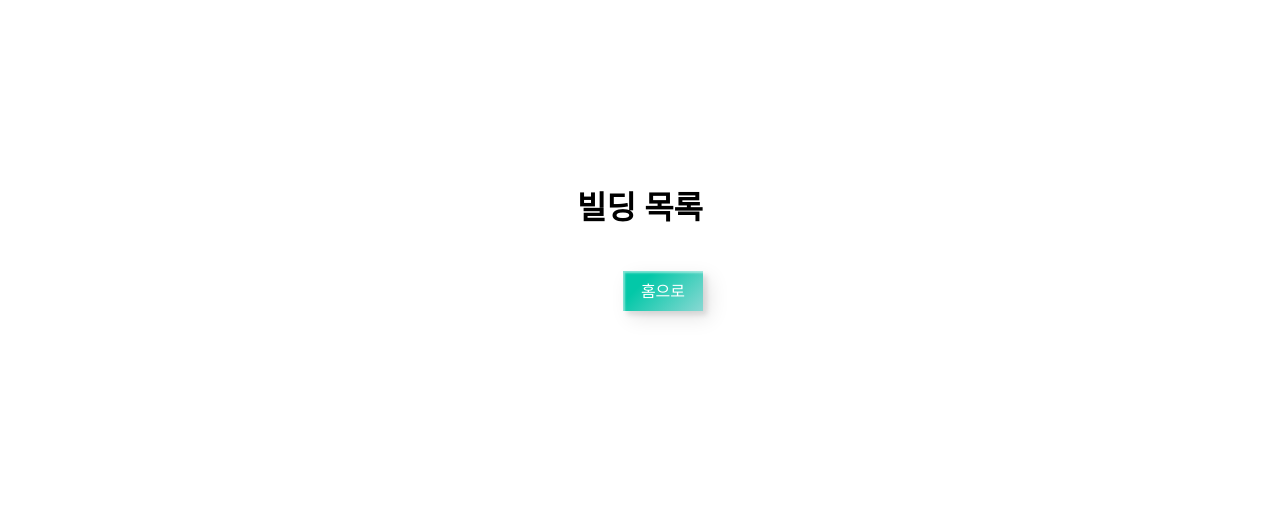
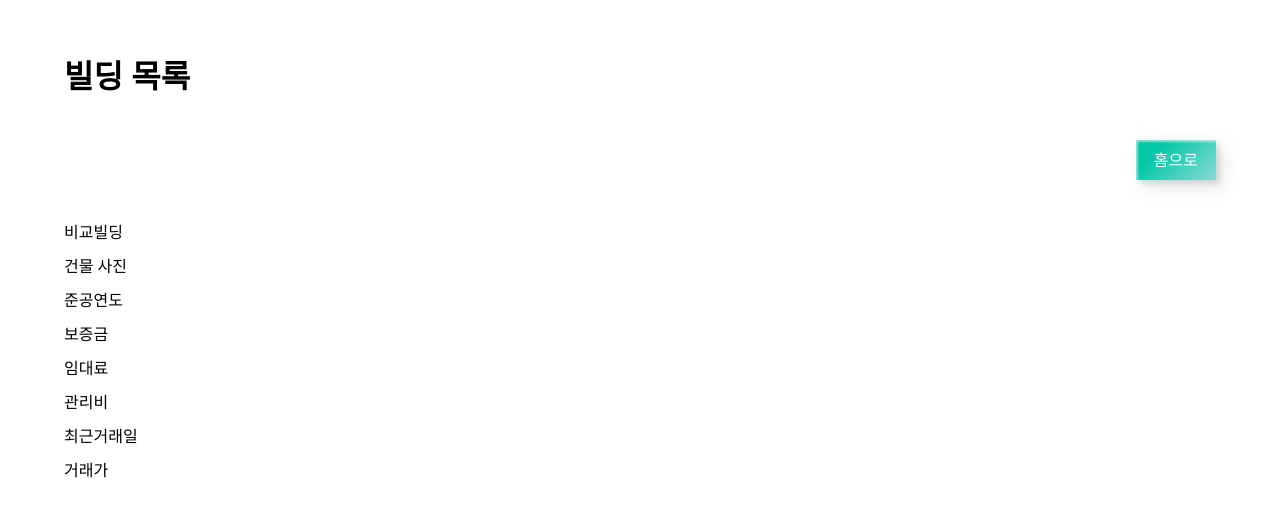
Before and after one commit to wjstpgh/BuildingList, a React (Create React App) app: page /building-compare in a window 1280 px wide. Shown: the part 133-650 px from the top of the page. Built offline with nearby package versions, Linux system fonts and the light colour scheme; what miragejs would draw is missing.

Commit message:
5-compare-building 빌딩 비교 api 표현 ui 제작

```diff
--- /dev/null
+++ b/src/components/buildingCompare/data.ts
@@ -0,0 +1,75 @@
+type CompareBuildingList = {
+  buildingName: {
+    view: string;
+    data: string[];
+  };
+  image: {
+    view: string;
+    data: string[];
+  };
+  construct: {
+    view: string;
+    data: {
+      year: number;
+      quarter: string;
+    }[];
+  };
+  deposit: {
+    view: "보증금";
+    data: number[];
+  };
+  rentFee: {
+    view: "임대료";
+    data: number[];
+  };
+  maintenanceFee: {
+    view: "관리비";
+    data: number[];
+  };
+  transactionDate: {
+    view: "최근거래일";
+    data: {
+      year: number;
+      month: number;
+    }[];
+  };
+  transactionPrice: {
+    view: "거래가";
+    data: number[];
+  };
+};
+
+export const defaultCompareBuildingList: CompareBuildingList = {
+  buildingName: {
+    view: "비교빌딩",
+    data: [],
+  },
+  image: {
+    view: "건물 사진",
+    data: [],
+  },
+  construct: {
+    view: "준공연도",
+    data: [],
+  },
+  deposit: {
+    view: "보증금",
+    data: [],
+  },
+  rentFee: {
+    view: "임대료",
+    data: [],
+  },
+  maintenanceFee: {
+    view: "관리비",
+    data: [],
+  },
+  transactionDate: {
+    view: "최근거래일",
+    data: [],
+  },
+  transactionPrice: {
+    view: "거래가",
+    data: [],
+  },
+};
--- a/src/components/buildingCompare/index.tsx
+++ b/src/components/buildingCompare/index.tsx
@@ -1,88 +1,19 @@
-import React, { useCallback, useEffect } from "react";
+import React, { useCallback, useEffect, useState } from "react";
 import Button from "../common/button";
 import { useNavigate } from "react-router-dom";
 import { useRecoilValue } from "recoil";
 import { buildingList } from "../../store";
 import axios from "axios";
 import { DetailBuildingData } from "../buildingList/data";
-
-type CompareBuildingList = {
-  buildingName: {
-    view: string;
-    data: string[];
-  };
-  image: {
-    view: string;
-    data: string[];
-  };
-  construct: {
-    view: string;
-    data: {
-      year: number;
-      quarter: string;
-    }[];
-  };
-  deposit: {
-    view: "보증금";
-    data: number[];
-  };
-  rentFee: {
-    view: "임대료";
-    data: number[];
-  };
-  maintenanceFee: {
-    view: "관리비";
-    data: number[];
-  };
-  transactionDate: {
-    view: "최근거래일";
-    data: {
-      year: number;
-      month: number;
-    }[];
-  };
-  transactionPrice: {
-    view: "거래가";
-    data: number[];
-  };
-};
-
-const compareBuildingList: CompareBuildingList = {
-  buildingName: {
-    view: "비교빌딩",
-    data: [],
-  },
-  image: {
-    view: "건물 사진",
-    data: [],
-  },
-  construct: {
-    view: "준공연도",
-    data: [],
-  },
-  deposit: {
-    view: "보증금",
-    data: [],
-  },
-  rentFee: {
-    view: "임대료",
-    data: [],
-  },
-  maintenanceFee: {
-    view: "관리비",
-    data: [],
-  },
-  transactionDate: {
-    view: "최근거래일",
-    data: [],
-  },
-  transactionPrice: {
-    view: "거래가",
-    data: [],
-  },
-};
+import Loading from "../common/loading";
+import { parseNum } from "../../utils";
+import { defaultCompareBuildingList } from "./data";
 
 const BuildingCompare = () => {
+  const [compareBuildingList, setCompareBuildingList] = useState(
+    defaultCompareBuildingList
+  );
+  const [isLoading, setIsLoading] = useState(false);
   const compareBuildingKeyList = useRecoilValue(buildingList);
   const push = useNavigate();
 
@@ -92,17 +23,22 @@ const BuildingCompare = () => {
 
   const hydrateCompareList = useCallback(async () => {
     compareBuildingKeyList.forEach(async (key) => {
+      setIsLoading(true);
       const {
         data: { data: buildingData },
       } = await axios.get<DetailBuildingData>(`building/${key}`);
-      Object.keys(compareBuildingList).forEach((category) =>
-        compareBuildingList[
-          category as keyof typeof compareBuildingList
-        ].data.concat(
-          buildingData[category as keyof typeof compareBuildingList]
-        )
-      );
-      console.log(buildingData);
+
+      setCompareBuildingList((prev) => {
+        const newList = prev;
+        Object.keys(newList).forEach((category) =>
+          newList[category as keyof typeof prev].data.push(
+            buildingData[category as keyof typeof prev] as never
+          )
+        );
+
+        return newList;
+      });
+      setIsLoading(false);
     });
   }, [compareBuildingKeyList]);
 
@@ -119,7 +55,67 @@ const BuildingCompare = () => {
         classBtnWrap="self-end"
         btnStyleType="curtain"
       />
-      <div></div>
+      <div className="w-[90vw] flex flex-col gap-y-[10px] overflow-x-scroll">
+        {!isLoading ? (
+          Object.entries(compareBuildingList).map(([category, value]) => (
+            <div
+              key={category}
+              className="flex gap-x-[20px] [&>div]:w-[200px] [&>div]:shrink-0 [&>div]:flex [&>div]:items-center"
+            >
+              <div>{value.view}</div>
+              {value.data.map((data, idx) =>
+                category === "buildingName" ? (
+                  <div key={`${category}${idx}`}>{data as string}</div>
+                ) : category === "image" ? (
+                  <div key={`${category}${idx}`}>
+                    <img
+                      src={data as string}
+                      alt="compare img"
+                      width={200}
+                      height={200}
+                      className="w-full h-full"
+                    />
+                  </div>
+                ) : category === "construct" ? (
+                  <div key={`${category}${idx}`}>{`${
+                    (data as { year: number; quarter: string }).year
+                  }(${
+                    (data as { year: number; quarter: string }).quarter
+                  })`}</div>
+                ) : category === "transactionDate" ? (
+                  <div key={`${category}${idx}`}>{`${
+                    (data as { year: number; month: number }).year
+                  }.${(data as { year: number; month: number }).month}`}</div>
+                ) : category === "transactionPrice" ? (
+                  <div
+                    key={`${category}${idx}`}
+                    className={`${
+                      Math.min(...(value.data as number[])) === data &&
+                      "text-[#F49898]"
+                    } ${
+                      Math.max(...(value.data as number[])) === data &&
+                      "text-[#8870ED]"
+                    }`}
+                  >{`${parseNum(data as number)}원`}</div>
+                ) : (
+                  <div
+                    key={`${category}${idx}`}
+                    className={`${
+                      Math.min(...(value.data as number[])) === data &&
+                      "text-[#F49898]"
+                    } ${
+                      Math.max(...(value.data as number[])) === data &&
+                      "text-[#8870ED]"
+                    }`}
+                  >{`${parseNum(data as number)}원/평`}</div>
+                )
+              )}
+            </div>
+          ))
+        ) : (
+          <Loading />
+        )}
+      </div>
     </div>
   );
 };
```
